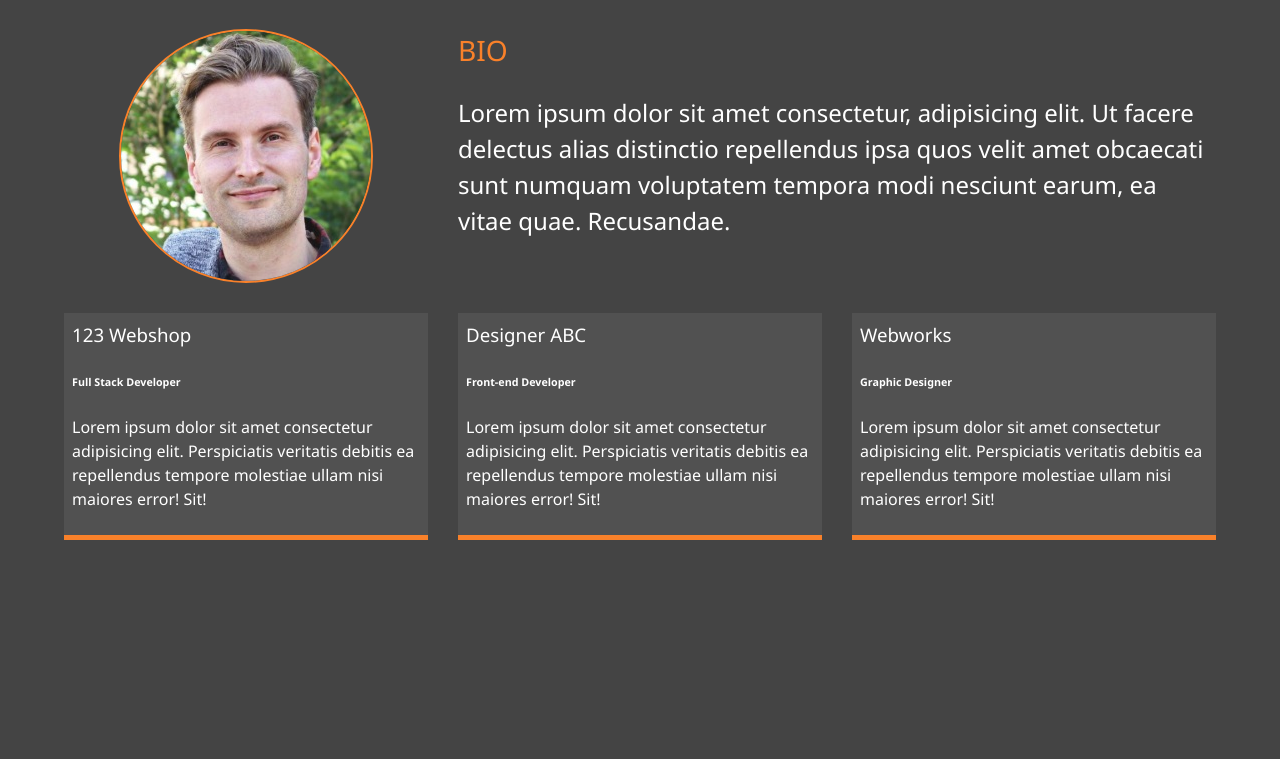
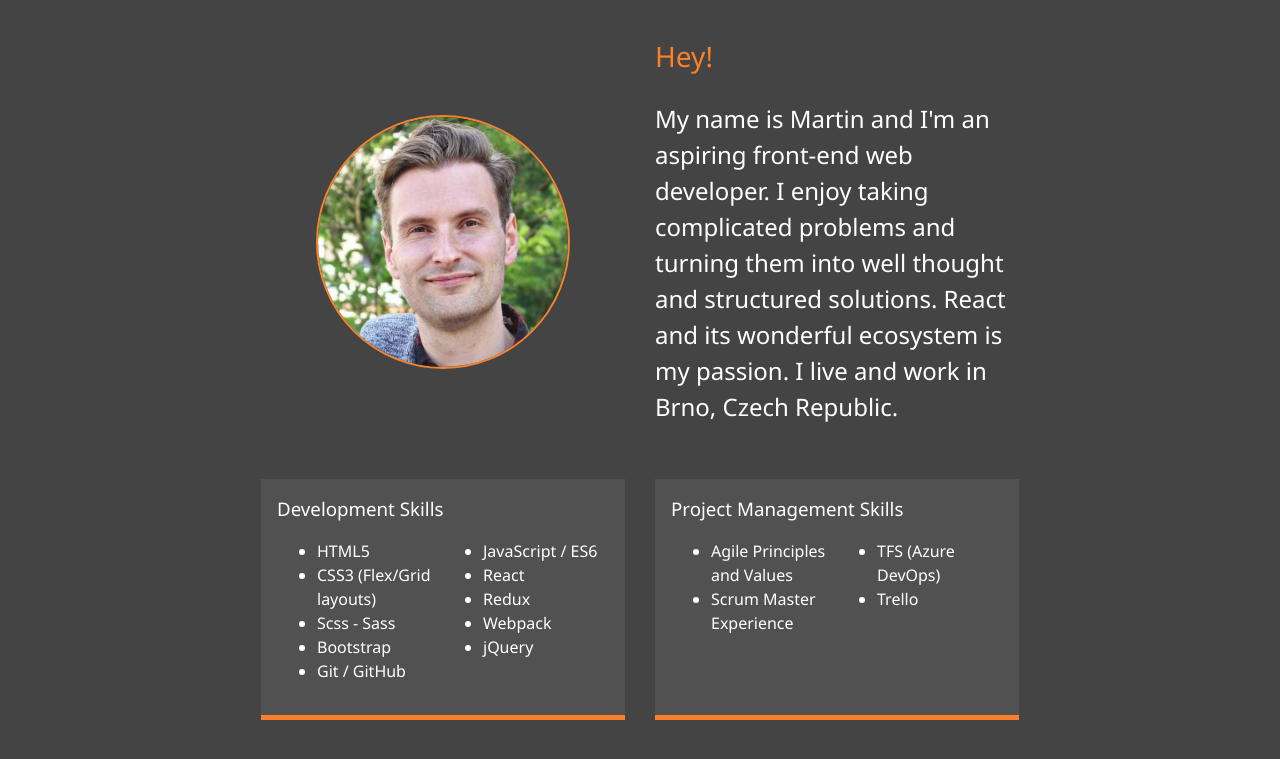
Before and after one commit to mrodin/martinrodin.com, a website: page dist/index.html in a window 1280 px wide. Shown: the part 1053-1812 px from the top of the page. Before the commit the page ends 1657 px from the top, so only its background shows below. Drawn offline with Linux system fonts and the light colour scheme.

Commit message:
adjust About Me section

```diff
--- a/scss/_mobile.scss
+++ b/scss/_mobile.scss
@@ -56,9 +56,8 @@
     grid-template-areas:
     'bioimage'
     'bio'
-    'job1'
-    'job2'
-    'job3';
+    'dev-skills'
+    'pm-skills';
     grid-template-columns: 1fr;
   }
 
--- a/scss/main.scss
+++ b/scss/main.scss
@@ -73,12 +73,13 @@ section {
 }
 
 .about-info {
+  margin-top: 5rem;
   display: grid;
   grid-gap: 30px;
   grid-template-areas:
-  'bioimage bio bio'
-  'job1 job2 job3';
-  grid-template-columns: repeat(3, 1fr);
+  '. . bioimage bioimage bioimage bioimage bio bio bio bio . .'
+  '. . dev-skills dev-skills dev-skills dev-skills pm-skills pm-skills pm-skills pm-skills . .';
+  grid-template-columns: repeat(12, 1fr);
 
   .bio-image {
     grid-area: bioimage;
@@ -92,22 +93,23 @@ section {
     font-size: 1.5rem;
   }
 
-  .job-1 {
-    grid-area: job1;
+  .dev-skills {
+    grid-area: dev-skills;
   }
 
-  .job-2 {
-    grid-area: job2;
+  .pm-skills {
+    grid-area: pm-skills;
   }
 
-  .job-3 {
-    grid-area: job3;
-  }
+  .skills {
+    background: lighten($primary-color, 5);
+    padding: 1rem;
+    border-bottom: $secondary-color 5px solid;
 
-  .job {
-    background: lighten($primary-color, 5);
-    padding: 0.5rem;
-    border-bottom: $secondary-color 5px solid;
+    .skill-list {
+      display: grid;
+      grid-template-columns: 1fr 1fr;
+    }
   }
 }
 
```
Also changed, not shown: dist/css/main.css, dist/index.html.
